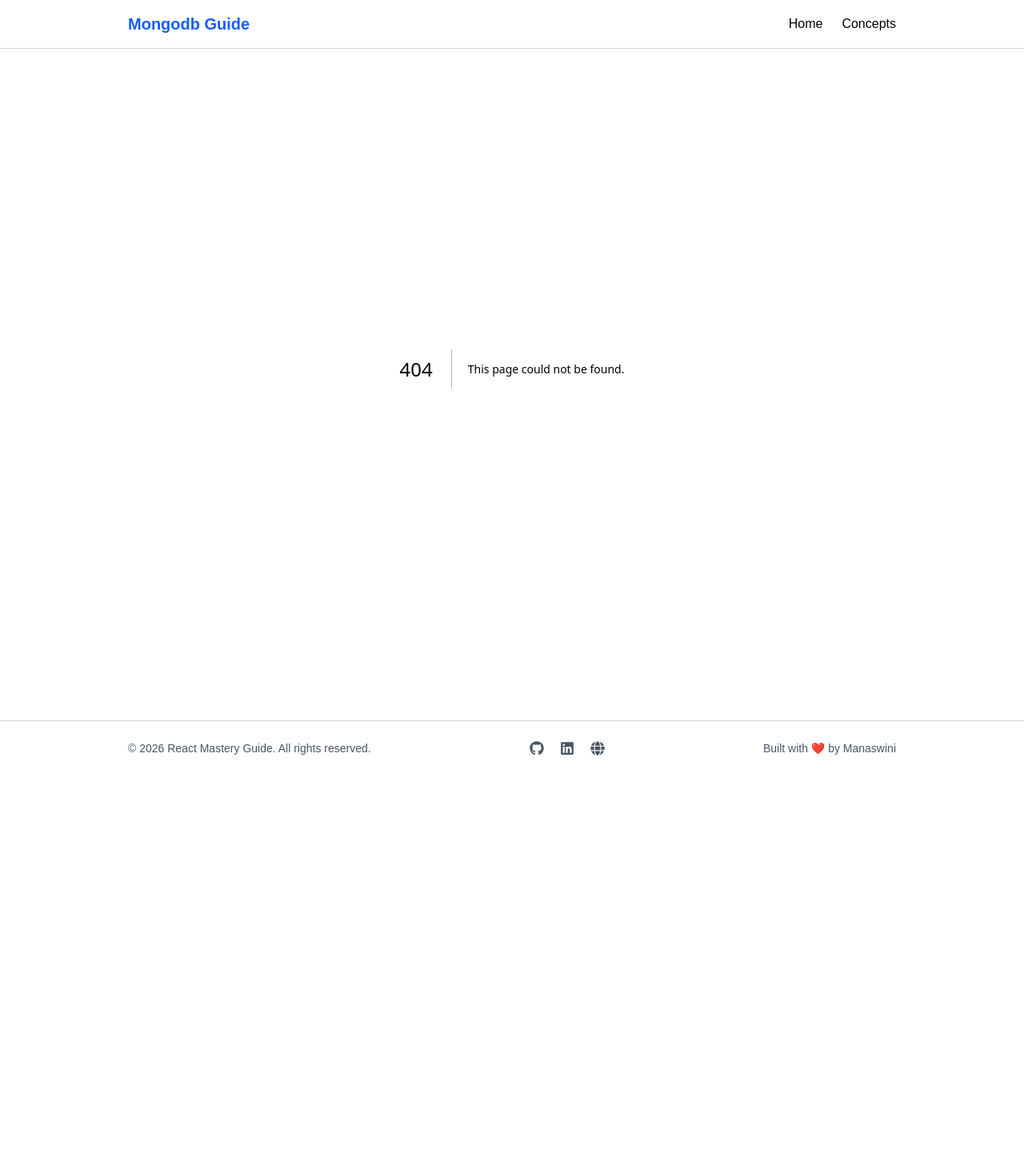
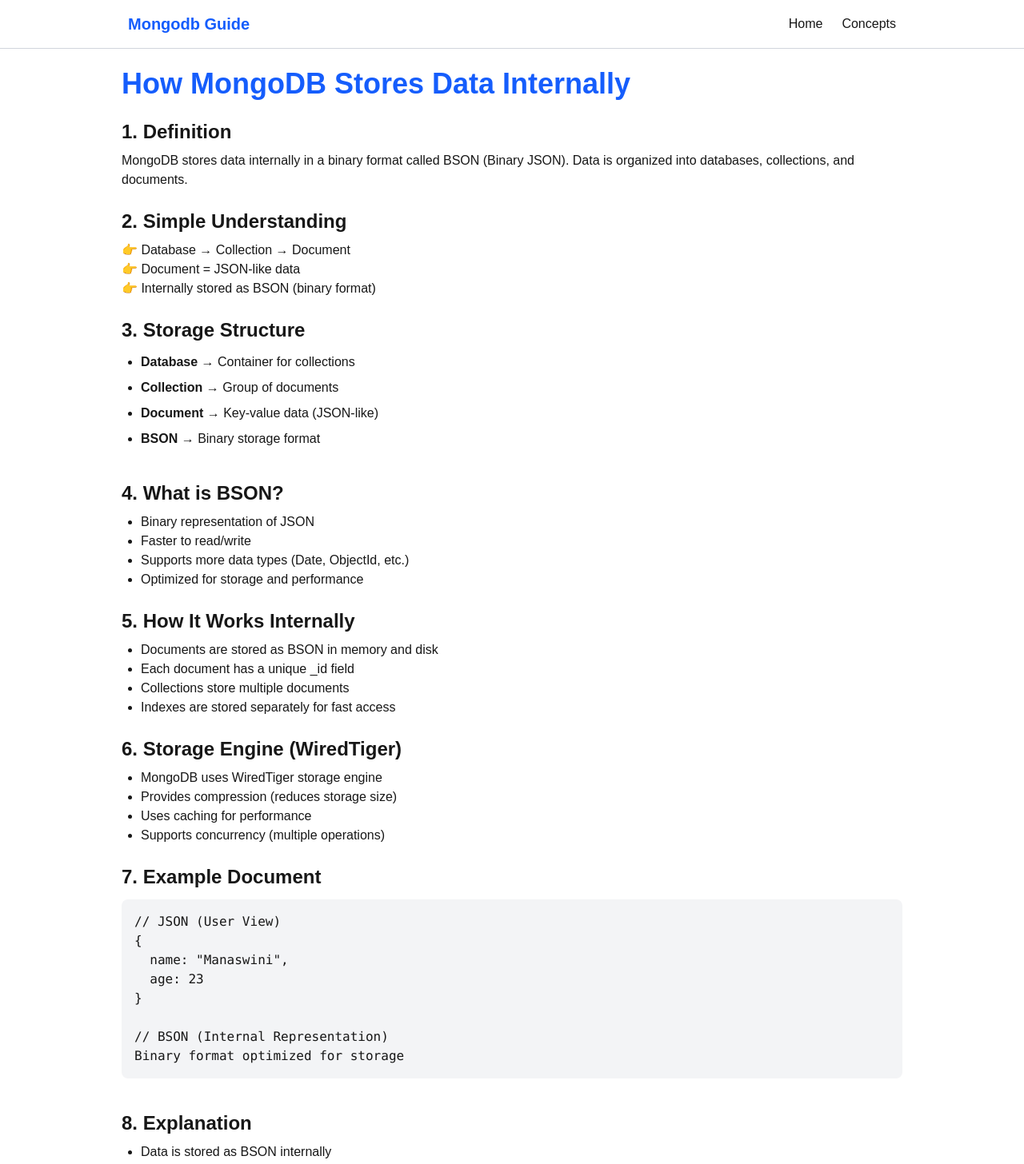
Before and after one commit to Monisasmal/MongoDB-Concept, a Next.js app: page /concepts/MongoDBInternalStorage in a window 1280 px wide. Before the commit this address had no page. Shown: the top 1456 px of the page at 80% size. Before the commit the page ends 970 px from the top, so only its background shows below. Built offline with nearby package versions, Linux system fonts and the light colour scheme.

Commit message:
update concept

```diff
--- /dev/null
+++ b/src/app/concepts/MongoDBInternalStorage/page.tsx
@@ -0,0 +1,137 @@
+export default function MongoDBInternalStorage() {
+  return (
+    <div className="max-w-5xl mx-auto p-6">
+
+      <h1 className="text-4xl font-bold text-blue-600 mb-6">
+        How MongoDB Stores Data Internally
+      </h1>
+
+      {/* Definition */}
+      <section className="mb-6">
+        <h2 className="text-2xl font-semibold mb-2">1. Definition</h2>
+        <p>
+          MongoDB stores data internally in a binary format called BSON
+          (Binary JSON). Data is organized into databases, collections,
+          and documents.
+        </p>
+      </section>
+
+      {/* Simple Understanding */}
+      <section className="mb-6">
+        <h2 className="text-2xl font-semibold mb-2">2. Simple Understanding</h2>
+        <p>
+          👉 Database → Collection → Document
+          <br />
+          👉 Document = JSON-like data
+          <br />
+          👉 Internally stored as BSON (binary format)
+        </p>
+      </section>
+
+      {/* Structure */}
+      <section className="mb-10">
+        <h2 className="text-2xl font-semibold mb-3">3. Storage Structure</h2>
+
+        <ul className="list-disc ml-6 space-y-2">
+          <li><strong>Database</strong> → Container for collections</li>
+          <li><strong>Collection</strong> → Group of documents</li>
+          <li><strong>Document</strong> → Key-value data (JSON-like)</li>
+          <li><strong>BSON</strong> → Binary storage format</li>
+        </ul>
+      </section>
+
+      {/* BSON */}
+      <section className="mb-6">
+        <h2 className="text-2xl font-semibold mb-2">4. What is BSON?</h2>
+        <ul className="list-disc ml-6">
+          <li>Binary representation of JSON</li>
+          <li>Faster to read/write</li>
+          <li>Supports more data types (Date, ObjectId, etc.)</li>
+          <li>Optimized for storage and performance</li>
+        </ul>
+      </section>
+
+      {/* How */}
+      <section className="mb-6">
+        <h2 className="text-2xl font-semibold mb-2">5. How It Works Internally</h2>
+        <ul className="list-disc ml-6">
+          <li>Documents are stored as BSON in memory and disk</li>
+          <li>Each document has a unique _id field</li>
+          <li>Collections store multiple documents</li>
+          <li>Indexes are stored separately for fast access</li>
+        </ul>
+      </section>
+
+      {/* Storage Engine */}
+      <section className="mb-6">
+        <h2 className="text-2xl font-semibold mb-2">6. Storage Engine (WiredTiger)</h2>
+        <ul className="list-disc ml-6">
+          <li>MongoDB uses WiredTiger storage engine</li>
+          <li>Provides compression (reduces storage size)</li>
+          <li>Uses caching for performance</li>
+          <li>Supports concurrency (multiple operations)</li>
+        </ul>
+      </section>
+
+      {/* Example */}
+      <section className="mb-10">
+        <h2 className="text-2xl font-semibold mb-3">7. Example Document</h2>
+
+        <pre className="bg-gray-100 p-4 rounded-lg overflow-x-auto">
+{`// JSON (User View)
+{
+  name: "Manaswini",
+  age: 23
+}
+
+// BSON (Internal Representation)
+Binary format optimized for storage`}
+        </pre>
+      </section>
+
+      {/* Explanation */}
+      <section className="mb-6">
+        <h2 className="text-2xl font-semibold mb-2">8. Explanation</h2>
+        <ul className="list-disc ml-6">
+          <li>Data is stored as BSON internally</li>
+          <li>Documents are flexible (schema-less)</li>
+          <li>Indexes improve query performance</li>
+          <li>Storage engine manages data efficiently</li>
+        </ul>
+      </section>
+
+      {/* Advantages */}
+      <section className="mb-6">
+        <h2 className="text-2xl font-semibold mb-2">9. Advantages</h2>
+        <ul className="list-disc ml-6">
+          <li>Flexible schema</li>
+          <li>Fast read/write operations</li>
+          <li>Efficient storage with compression</li>
+          <li>Supports complex data types</li>
+        </ul>
+      </section>
+
+      {/* Disadvantages */}
+      <section className="mb-6">
+        <h2 className="text-2xl font-semibold mb-2">10. Disadvantages</h2>
+        <ul className="list-disc ml-6">
+          <li>More storage than relational DB (sometimes)</li>
+          <li>Complex indexing management</li>
+          <li>Requires understanding of BSON</li>
+        </ul>
+      </section>
+
+      {/* Interview Points */}
+      <section>
+        <h2 className="text-2xl font-semibold mb-3">Interview Points</h2>
+        <ul className="list-disc pl-6 text-gray-700 space-y-2">
+          <li>MongoDB stores data in BSON format</li>
+          <li>Structure: DB → Collection → Document</li>
+          <li>Uses WiredTiger storage engine</li>
+          <li>Indexes stored separately</li>
+        </ul>
+      </section>
+
+    </div>
+  );
+}
--- a/src/app/concepts/page.tsx
+++ b/src/app/concepts/page.tsx
@@ -27,6 +27,7 @@
      {name: "Difference between Schema and Model in Mongoose?", path:"/concepts/SchemaVsModelMongoose"},
      {name: "How to Apply Validation in Mongoose?", path:"/concepts/MongooseValidation"},
      {name: "Pre and Post Hooks in Mongoose?", path:"/concepts/MongooseHooks"},
+     {name: "How MongoDB Stores Data Internally?", path:"/concepts/MongooseHooks"},
 ];
 
 
```
